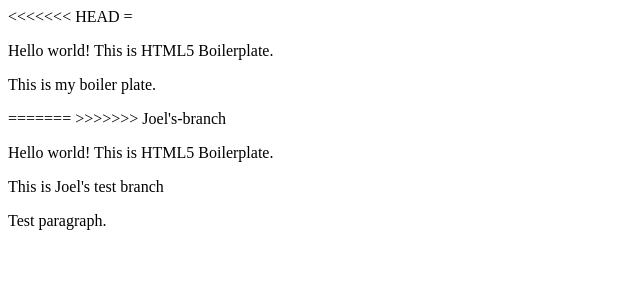
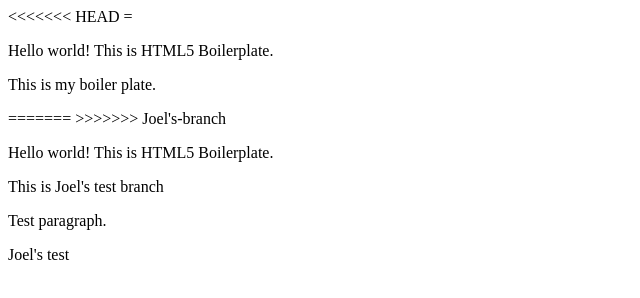
Before and after one commit to mcintireweb/mbi_email3, a plain HTML site: page index.html in a window 1280 px wide. Shown: the full height of the page, 0-640 px from the left. Drawn offline with Linux system fonts and the light colour scheme.

Commit message:
joel added test

```diff
--- a/index.html
+++ b/index.html
@@ -25,5 +25,7 @@
         <p>This is Joel's test branch</p>
         <p>Test paragraph.</p>
 
+        <p>Joel's test</p>
+
     </body>
 </html>
```
